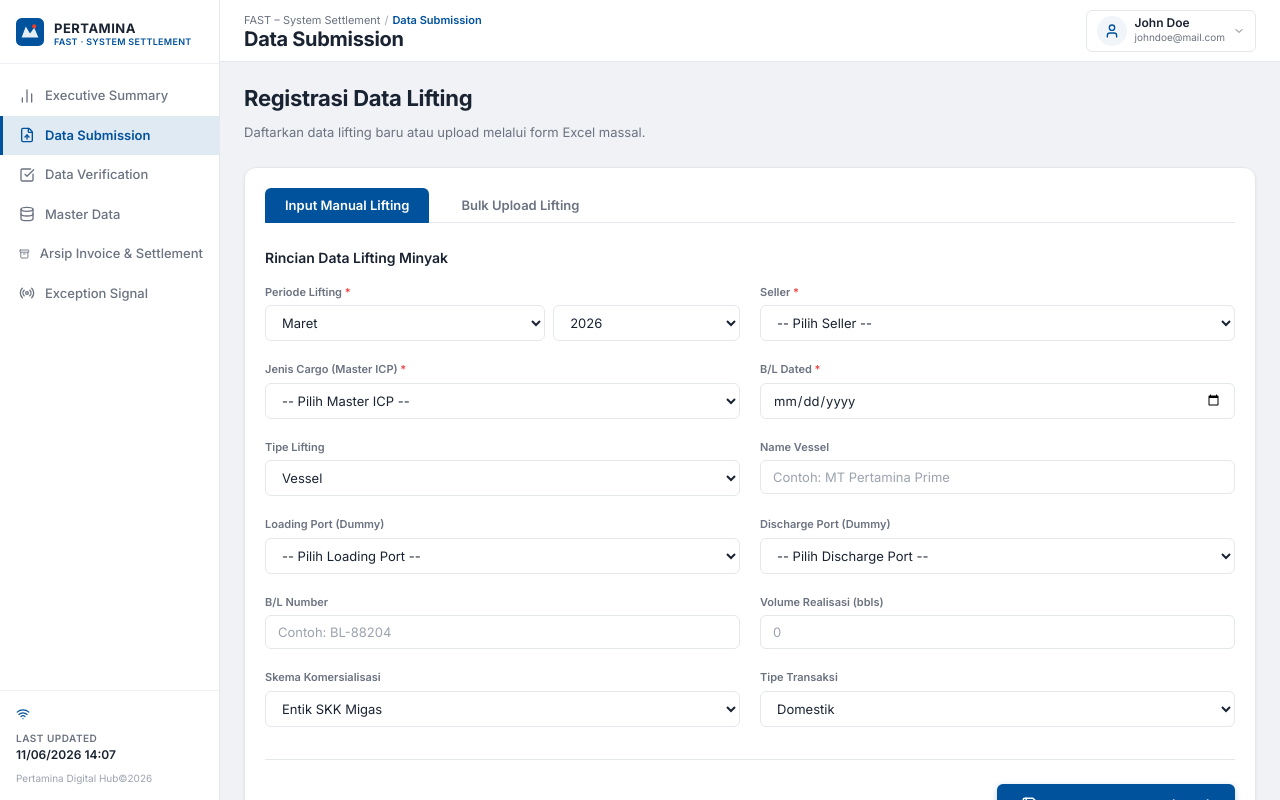
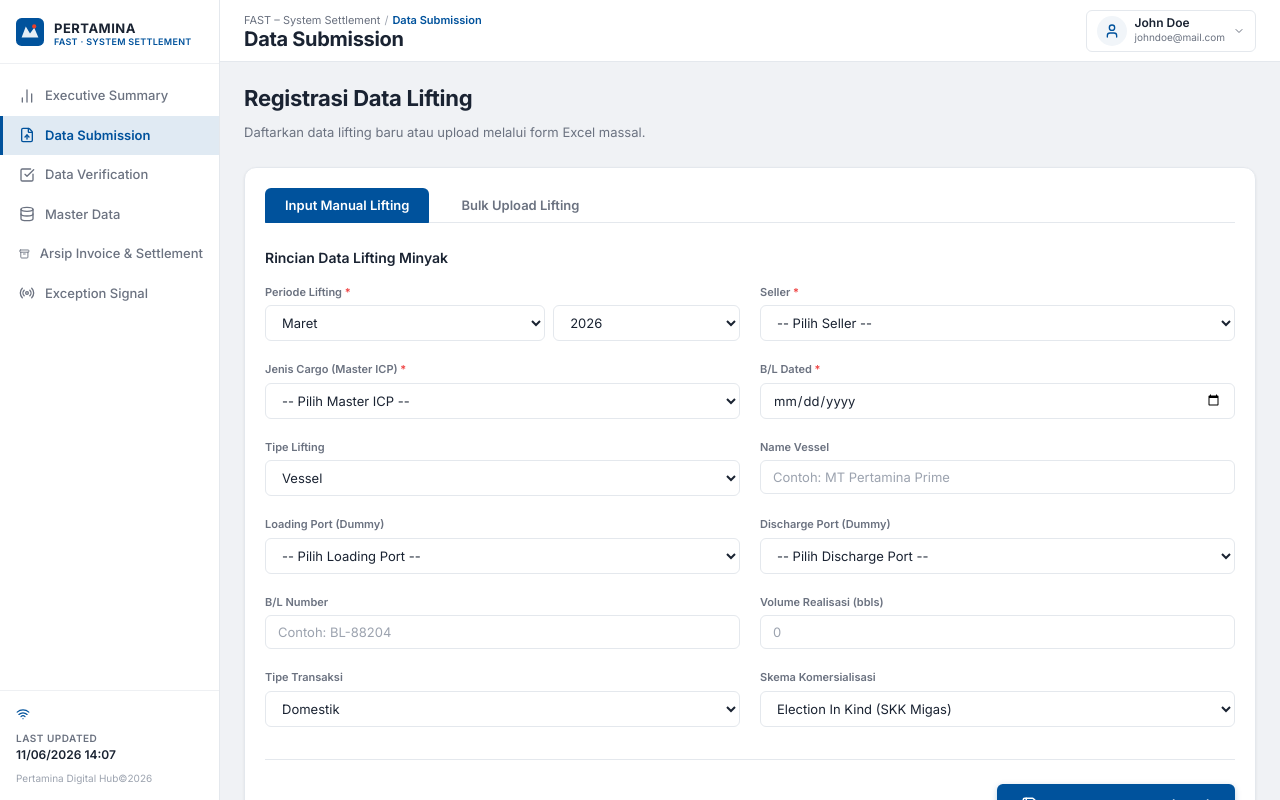
Before and after one commit to yudhavrokado/FAST, a React (Vite) app: page /operasional/submission in a window 1280 px wide. Built offline with nearby package versions, Linux system fonts and the light colour scheme.

Commit message:
feat: implement core FAST system architecture with constants, relational data store, and initial page structure

```diff
--- a/src/constants.js
+++ b/src/constants.js
@@ -45,3 +45,8 @@ export const STATUS_SP3_OPTIONS = [
 export const PEMBELIAN_OPTIONS = [
   'Import', 'Domestik',
 ];
+export const SKEMA_KOMERSIALISASI_OPTIONS = [
+  'Election In Kind (SKK Migas)',
+  'Election In Kind (KKKS or SHU)',
+  'Election Not to Take In Kind (SKK Migas)',
+];
--- a/src/dataStore.js
+++ b/src/dataStore.js
@@ -391,5 +391,5 @@ export const generateAndAssignInvoiceId = (id) => {
 export {
   STATUS, LOAD_PORT_OPTIONS, DISCHARGE_PORT_OPTIONS, JENIS_MM_OPTIONS,
   KATEGORI_INVOICE_OPTIONS, KIND_OF_TRANSACTION_OPTIONS,
-  STATUS_SP3_OPTIONS, PEMBELIAN_OPTIONS
+  STATUS_SP3_OPTIONS, PEMBELIAN_OPTIONS, SKEMA_KOMERSIALISASI_OPTIONS
 } from './constants';
--- a/src/pages.jsx
+++ b/src/pages.jsx
@@ -13,7 +13,7 @@ import {
   getVatList, saveVat, deleteVat,
   STATUS, JENIS_MM_OPTIONS,
   KATEGORI_INVOICE_OPTIONS, LOAD_PORT_OPTIONS, DISCHARGE_PORT_OPTIONS, KIND_OF_TRANSACTION_OPTIONS, STATUS_SP3_OPTIONS,
-  PEMBELIAN_OPTIONS, generateAndAssignInvoiceId
+  PEMBELIAN_OPTIONS, SKEMA_KOMERSIALISASI_OPTIONS, generateAndAssignInvoiceId
 } from './dataStore';
 export const Dashboard = () => {
   const [viewMode, setViewMode] = useState('gabungan');
@@ -280,7 +280,7 @@ export const DataSubmission = () => {
     catatan: '',
     poMySap: '',
     poHardcopy: '',
-    skemaKomersialisasi: 'Entik SKK Migas',
+    skemaKomersialisasi: SKEMA_KOMERSIALISASI_OPTIONS[0],
   };
 
   const [form, setForm] = useState(emptyLiftingForm);
@@ -302,6 +302,9 @@ export const DataSubmission = () => {
   const handleChange = (field, value) => {
     setForm(prev => {
       const newForm = { ...prev, [field]: value };
+      if (field === 'pembelian' && value === 'Import') {
+        newForm.skemaKomersialisasi = '';
+      }
       if (field === 'totalVolume' || field === 'volumeK3s') {
         const total = parseFloat(newForm.totalVolume) || 0;
         const k3s = parseFloat(newForm.volumeK3s) || 0;
@@ -590,18 +593,22 @@ export const DataSubmission = () => {
               </div>
 
               <div className="input-group">
-                <label className="input-label">Skema Komersialisasi</label>
-                <select className="input-control" value={form.skemaKomersialisasi} onChange={e => handleChange('skemaKomersialisasi', e.target.value)}>
-                  <option value="In Kind SKK Migas">In Kind SKK Migas</option>
-                  <option value="In Kind KKKS">In Kind KKKS</option>
-                  <option value="Entik SKK Migas">Entik SKK Migas</option>
-                </select>
-              </div>
-
-              <div className="input-group">
                 <label className="input-label">Tipe Transaksi</label>
                 <select className="input-control" value={form.pembelian} onChange={e => handleChange('pembelian', e.target.value)}>
                   {PEMBELIAN_OPTIONS.map(opt => <option key={opt} value={opt}>{opt}</option>)}
+                </select>
+              </div>
+
+              <div className="input-group">
+                <label className="input-label">Skema Komersialisasi</label>
+                <select
+                  className="input-control"
+                  disabled={form.pembelian === 'Import'}
+                  value={form.skemaKomersialisasi}
+                  onChange={e => handleChange('skemaKomersialisasi', e.target.value)}
+                >
+                  <option value="">-- Pilih Skema --</option>
+                  {SKEMA_KOMERSIALISASI_OPTIONS.map(opt => <option key={opt} value={opt}>{opt}</option>)}
                 </select>
               </div>
 
@@ -706,11 +713,11 @@ export const DataSubmission = () => {
                           onClick={() => navigate(`/operasional/submission/edit/${l.id}`)}
                         >
                           {l.status === 'draft' || l.status === 'revisi' ? (
-                            <><Edit2 size={13} style={{ marginRight: '4px' }}/> Proses</>
+                            <><Edit2 size={13} style={{ marginRight: '4px' }} /> Proses</>
                           ) : l.status === 'lifting_locked' ? (
-                            <><Plus size={13} style={{ marginRight: '4px' }}/> Penagihan</>
+                            <><Plus size={13} style={{ marginRight: '4px' }} /> Penagihan</>
                           ) : (
-                            <><Eye size={13} style={{ marginRight: '4px' }}/> Detail</>
+                            <><Eye size={13} style={{ marginRight: '4px' }} /> Detail</>
                           )}
                         </button>
                       </td>
@@ -880,6 +887,9 @@ export const EditLifting = () => {
   const handleChange = (field, value) => {
     setForm(prev => {
       const newForm = { ...prev, [field]: value };
+      if (field === 'pembelian' && value === 'Import') {
+        newForm.skemaKomersialisasi = '';
+      }
       if (field === 'totalVolume' || field === 'volumeK3s') {
         const total = parseFloat(newForm.totalVolume) || 0;
         const k3s = parseFloat(newForm.volumeK3s) || 0;
@@ -1044,10 +1054,23 @@ export const EditLifting = () => {
                   <label className="input-label">Total Volume Realisasi (bbls)</label>
                   <input type="number" className="input-control" disabled={isLiftingReadOnly} value={form.totalVolume} onChange={e => handleChange('totalVolume', e.target.value)} />
                 </div>
-              <div className="input-group">
+                <div className="input-group" style={{ gridColumn: (originalStatus === 'draft' || originalStatus === 'revisi') ? 'span 1' : 'span 2' }}>
                   <label className="input-label">Tipe Transaksi</label>
                   <select className="input-control" disabled={isLiftingReadOnly} value={form.pembelian} onChange={e => handleChange('pembelian', e.target.value)}>
                     {PEMBELIAN_OPTIONS.map(opt => <option key={opt} value={opt}>{opt}</option>)}
+                  </select>
+                </div>
+
+                <div className="input-group" style={{ gridColumn: (originalStatus === 'draft' || originalStatus === 'revisi') ? 'span 1' : 'span 2' }}>
+                  <label className="input-label">Skema Komersialisasi</label>
+                  <select
+                    className="input-control"
+                    disabled={isLiftingReadOnly || form.pembelian === 'Import'}
+                    value={form.skemaKomersialisasi}
+                    onChange={e => handleChange('skemaKomersialisasi', e.target.value)}
+                  >
+                  <option value="">-- Pilih Skema --</option>
+                  {SKEMA_KOMERSIALISASI_OPTIONS.map(opt => <option key={opt} value={opt}>{opt}</option>)}
                   </select>
                 </div>
               </div>
@@ -1070,7 +1093,7 @@ export const EditLifting = () => {
                     lockLifting(id);
                     showToast('Data Lifting berhasil dikunci. Membuka form penagihan...');
                     setOriginalStatus('lifting_locked');
-                    setForm(prev => ({...prev, status: 'lifting_locked'}));
+                    setForm(prev => ({ ...prev, status: 'lifting_locked' }));
                   }}><CheckSquare size={16} /> Kunci Data Lifting</button>
                 </div>
               )}
@@ -1157,6 +1180,7 @@ export const EditLifting = () => {
               {form.pembelian !== 'Import' && (
                 <>
                   {/* Section 1: Entitlement KKKS */}
+                  {(form.skemaKomersialisasi === 'Election In Kind (KKKS or SHU)' || form.skemaKomersialisasi === 'Election Not to Take In Kind (SKK Migas)') && (
                     <div className="mt-8 p-6 rounded-xl" style={{ border: '2px solid rgba(0,82,156,0.1)', background: '#fff' }}>
                     <h3 className="text-sm font-bold text-muted uppercase mb-4 flex items-center gap-2">
                       <div style={{ width: 8, height: 8, borderRadius: '50%', background: 'var(--accent)' }} />
@@ -1193,8 +1217,10 @@ export const EditLifting = () => {
                       </div>
                     </div>
                     </div>
+                  )}
 
                   {/* Section 2: SKK Migas */}
+                  {form.skemaKomersialisasi === 'Election In Kind (SKK Migas)' && (
                     <div className="mt-6 p-6 rounded-xl" style={{ border: '2px solid rgba(0,166,81,0.1)', background: '#fff' }}>
                     <h3 className="text-sm font-bold text-muted uppercase mb-4 flex items-center gap-2">
                       <div style={{ width: 8, height: 8, borderRadius: '50%', background: 'var(--success)' }} />
@@ -1231,6 +1257,7 @@ export const EditLifting = () => {
                       </div>
                     </div>
                     </div>
+                  )}
                 </>
               )}
 
```
Lines whose indentation alone changed are shown as unchanged.
